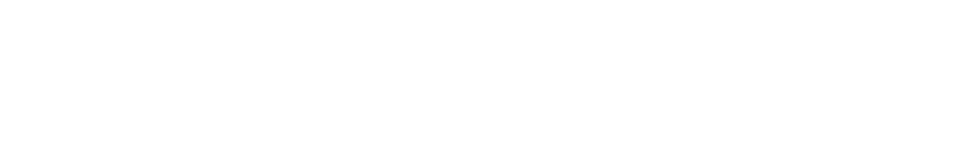
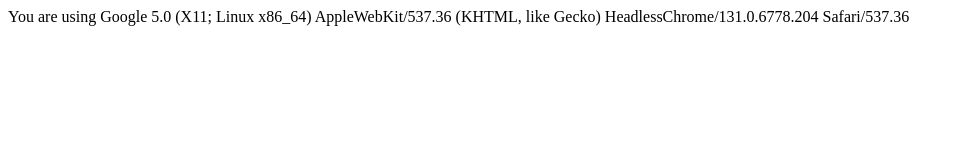
Before and after one commit to acciojob/browser-info-subhashraaj, a website: page main.html in a window 1280 px wide. Shown: the whole page, without its empty margins (0-963 px from the left). Drawn offline with Linux system fonts and the light colour scheme.

Commit message:
created a submission

```diff
--- a/main.html
+++ b/main.html
@@ -7,6 +7,10 @@
 </head>
 
 <body>
+	<div id="browser-info">
+	</div>
+
+
 	<!-- the entire body must be written by student -->
     <script type="text/javascript" src="./script.js">
 </script>
--- a/script.js
+++ b/script.js
@@ -1 +1,2 @@
-//your JS code here. If required.
+const version = document.querySelector("#browser-info");
+version.innerText ="You are using "+ "Google " + navigator.appVersion;
```
